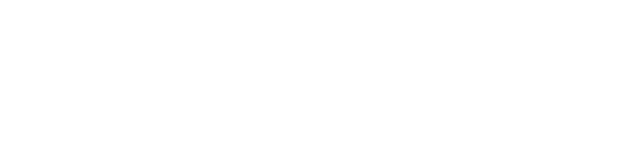
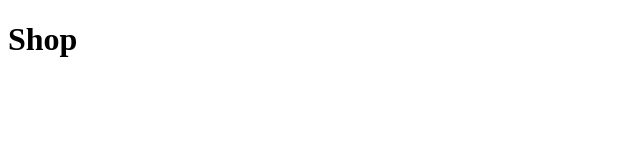
Before and after one commit to Bhevans17/horsey-template, a plain HTML site: page shop.html in a window 1280 px wide. Shown: the whole page, without its empty margins (0-640 px from the left). Drawn offline with Linux system fonts and the light colour scheme.

Commit message:
Edited shop page

```diff
--- a/shop.html
+++ b/shop.html
@@ -9,7 +9,7 @@
 </head>
 
 <body>
-
+    <h1>Shop</h1>
 </body>
 
 </html>
```
